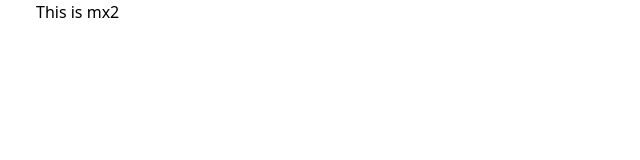
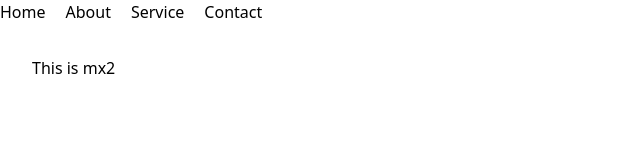
Before and after one commit to naimulhasannabil/Tailwind-CSS, a website built with Vite: page 01_Tailwind_Margins Borders and Padding/index.html in a window 1280 px wide. Shown: the whole page, without its empty margins (0-640 px from the left). Built offline with nearby package versions, Linux system fonts and the light colour scheme.

Commit message:
Update Tailwind CSS Code

```diff
--- a/01_Tailwind_Margins Borders and Padding/index.html
+++ b/01_Tailwind_Margins Borders and Padding/index.html
@@ -8,7 +8,15 @@
     <title>Document</title>
 </head>
 <body>
-    <div class="mx-9">
+    <nav>
+        <ul class="flex space-x-5">
+            <li>Home</li>
+            <li>About</li>
+            <li>Service</li>
+            <li>Contact</li>
+        </ul>
+    </nav>
+    <div class="m-8">
         This is mx2
     </div>
 </body>
```
